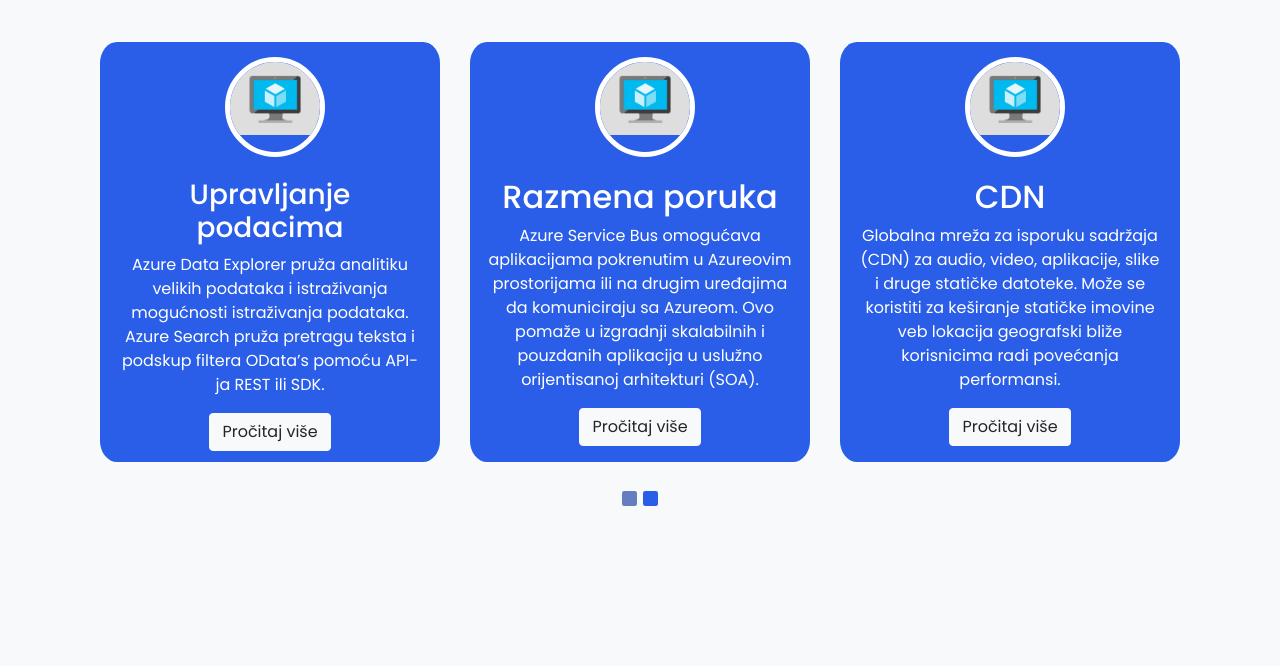
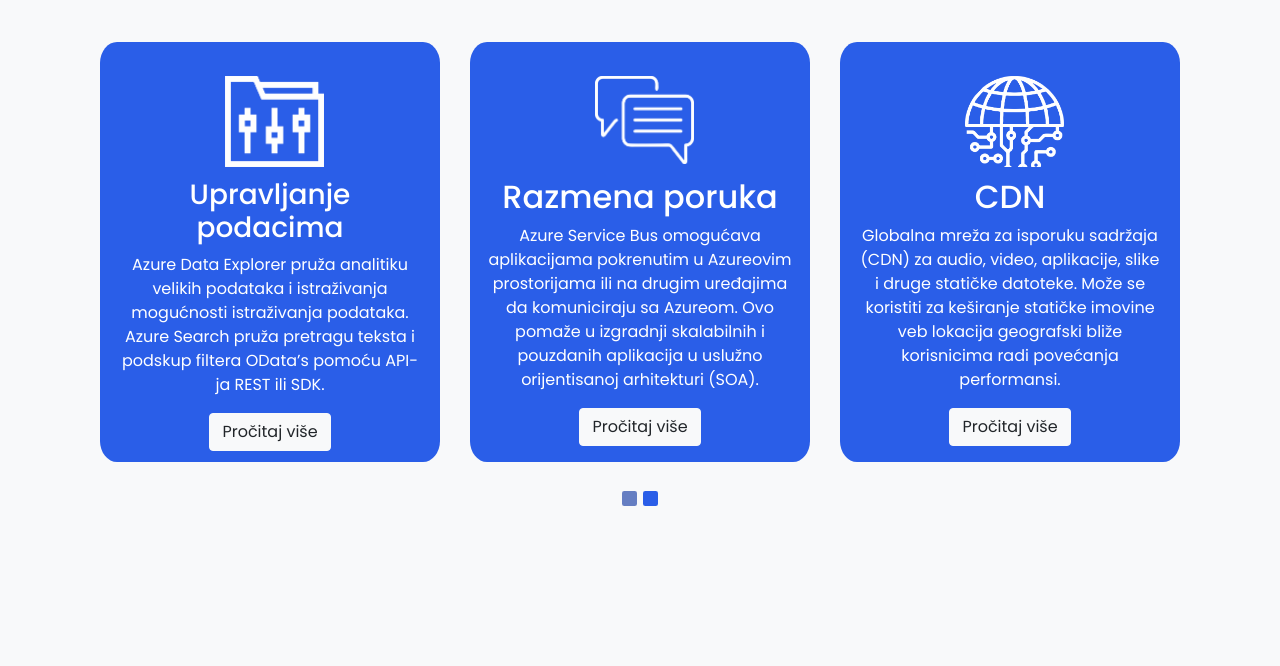
Before and after one commit to zarkoobradovic/WebTehnologijeProjekat, a plain HTML site: page Azure1/index.html in a window 1280 px wide. Shown: the part 2134-2800 px from the top of the page. Drawn offline with nearby package versions, Linux system fonts and the light colour scheme.

Commit message:
Zavrsena Sekcija Servisi

```diff
--- a/Azure1/css/style.css
+++ b/Azure1/css/style.css
@@ -349,16 +349,17 @@
 }
 .img-area {
     position: absolute;
-    width: 100px;
-    height: 100px;
-    border: 5px solid #fff;
+    width: 110px;
+    height: 110px;
+
     overflow: hidden;
     top: 15px;
     left: 125px;
-    border-radius: 50%;
+    border-radius: 0%;
 }
 .img-area img {
-    width: 100%;
+    width: 90%;
+    margin-top: 18%;
 }
 .carousel-indicators {
     left: 0;
--- a/Azure1/index.html
+++ b/Azure1/index.html
@@ -194,7 +194,7 @@
                                     <div class="row">
                                         <div class="col-md-4">
                                             <div class="single-box">
-                                                <div class="img-area"><img src="slike/pcCloud.png" alt=""></div>
+                                                <div class="img-area"><img src="slike/pcServis.png" alt=""></div>
                                                 <div class="img-text">
                                                     <h2>Računarski servisi</h2>
                                                     <p>Virtuelne mašine, infrastruktura kao usluga (IaaS) koja omogućava
@@ -209,8 +209,7 @@
 
                                         <div class="col-md-4">
                                             <div class="single-box">
-                                                <div class="img-area"><img src="slike/pcCloud.png"
-                                                         alt=""></div>
+                                                <div class="img-area"><img src="slike/mobileServis1.png" alt=""></div>
                                                 <div class="img-text">
                                                     <h2>Mobilni servisi</h2>
                                                     <p>Mobile Engagement collects prikuplja analitiku u stvarnom vremenu koja ističe ponašanje korisnika. Takođe pruža push obaveštenja za mobilne uređaje. HockeyApp se može koristiti za razvoj, distribuciju i beta testiranje mobilnih aplikacija.</p>
@@ -221,8 +220,7 @@
 
                                         <div class="col-md-4">
                                             <div class="single-box">
-                                                <div class="img-area"><img src="slike/pcCloud.png"
-                                                         alt=""></div>
+                                                <div class="img-area"><img src="slike/memorijaServis1.png" alt=""></div>
                                                 <div class="img-text">
                                                     <h2>Memorijski servisi</h2>
                                                     <p>Usluge skladištenja pružaju REST i SDK API-je za čuvanje i pristup podacima u oblaku. Usluga tabela omogućava programima da skladište strukturirani tekst u particioniranim kolekcijama entiteta kojima se pristupa particijskim i primarnim ključem.</p>
@@ -237,8 +235,7 @@
                                     <div class="row">
                                         <div class="col-md-4">
                                             <div class="single-box">
-                                                <div class="img-area"><img src="slike/pcCloud.png"
-                                                         alt=""></div>
+                                                <div class="img-area"><img src="slike/upravljanjePodacima1.png" alt=""></div>
                                                 <div class="img-text">
                                                     <h3>Upravljanje podacima</h3>
                                                     <p>Azure Data Explorer pruža analitiku velikih podataka i istraživanja mogućnosti istraživanja podataka. Azure Search pruža pretragu teksta i podskup filtera OData’s pomoću API-ja REST ili SDK.</p>
@@ -249,8 +246,7 @@
 
                                         <div class="col-md-4">
                                             <div class="single-box">
-                                                <div class="img-area"><img src="slike/pcCloud.png"
-                                                         alt=""></div>
+                                                <div class="img-area"><img src="slike/razmenaPoruka1.png" alt=""></div>
                                                 <div class="img-text">
                                                     <h2>Razmena poruka</h2>
                                                     <p>Azure Service Bus omogućava aplikacijama pokrenutim u Azureovim prostorijama ili na drugim uređajima da komuniciraju sa Azureom. Ovo pomaže u izgradnji skalabilnih i pouzdanih aplikacija u uslužno orijentisanoj arhitekturi (SOA).</p>
@@ -261,8 +257,7 @@
 
                                         <div class="col-md-4">
                                             <div class="single-box">
-                                                <div class="img-area"><img src="slike/pcCloud.png"
-                                                         alt=""></div>
+                                                <div class="img-area"><img src="slike/cdn1.png" alt=""></div>
                                                 <div class="img-text">
                                                     <h2>CDN</h2>
                                                     <p>Globalna mreža za isporuku sadržaja (CDN) za audio, video, aplikacije, slike i druge statičke datoteke. Može se koristiti za keširanje statičke imovine veb lokacija geografski bliže korisnicima radi povećanja performansi.</p>
```
Also changed, not shown: Azure1/slike/cdn.png (added), Azure1/slike/cdn1.png (added), Azure1/slike/memorijaServis.png (added), Azure1/slike/memorijaServis1.png (added), Azure1/slike/mobileServis.png (added), Azure1/slike/mobileServis1.png (added), Azure1/slike/pcServis.png (added), Azure1/slike/razmenaPoruka.png (added), Azure1/slike/razmenaPoruka1.png (added), Azure1/slike/upravljanjePodacima.png (added), Azure1/slike/upravljanjePodacima1.png (added).
